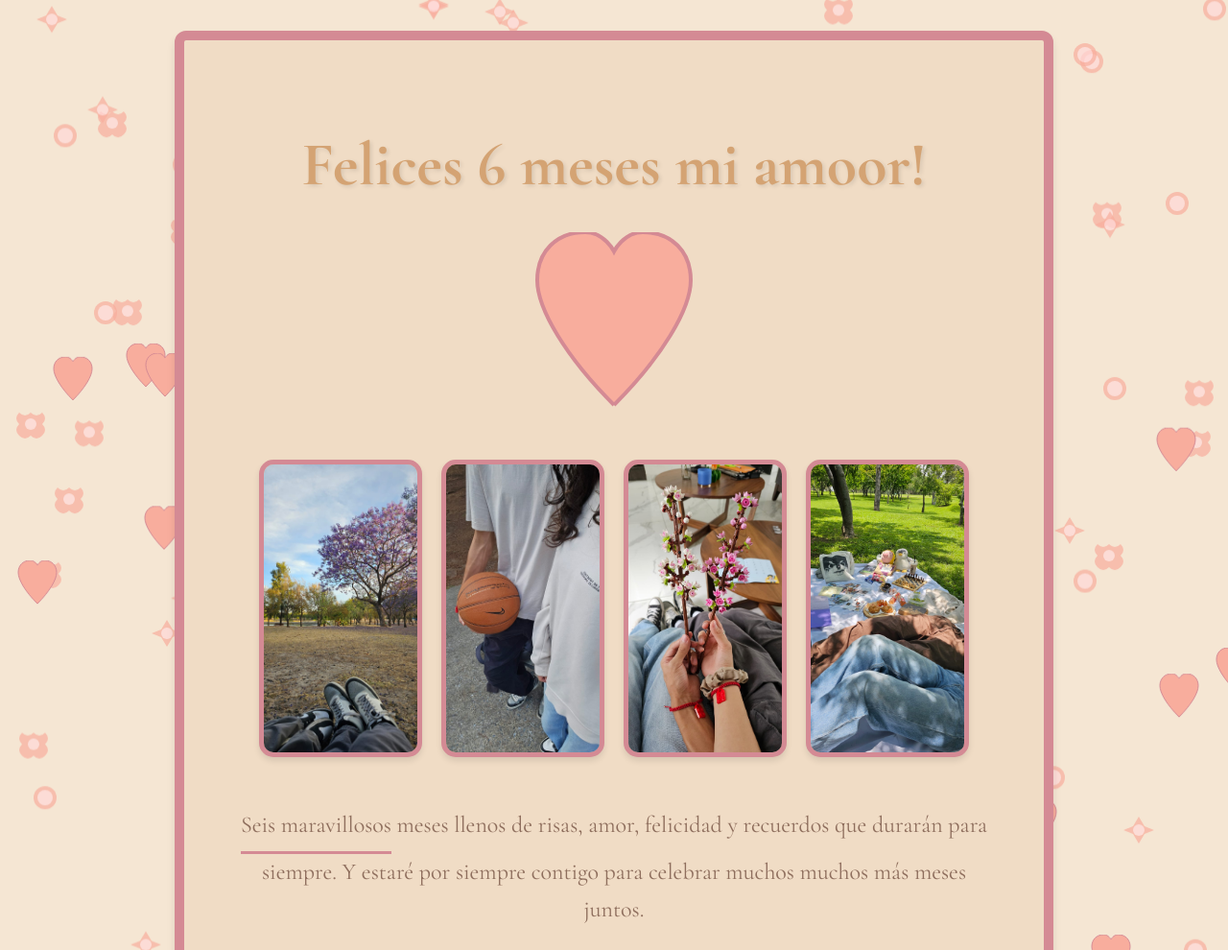
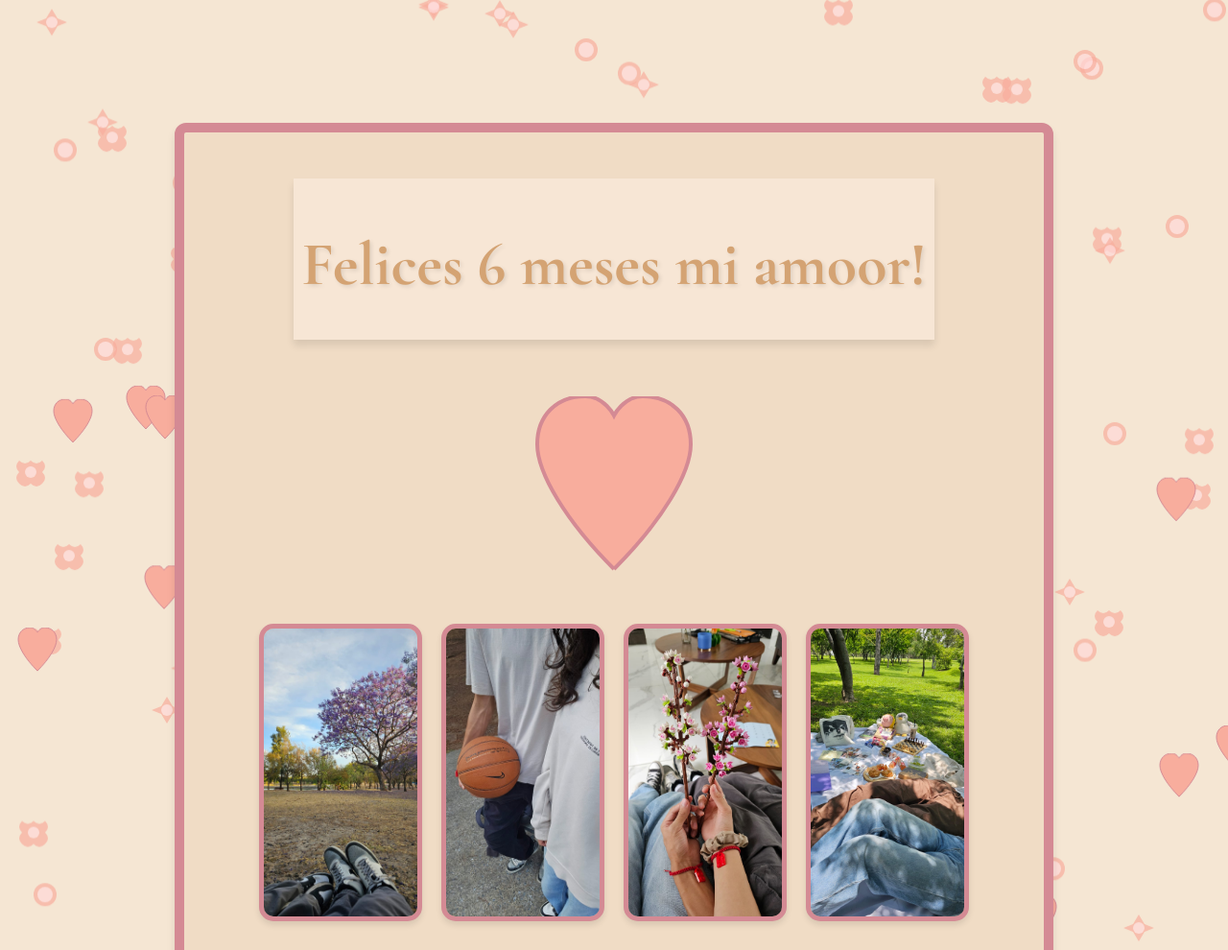
Before and after one commit to Churufuz/.github.io, a plain HTML site: page index.html in a window 1280 px wide. Shown: the top 990 px of the page at 96% size. Drawn offline with nearby package versions, Linux system fonts and the light colour scheme.

Commit message:
Update index.html

```diff
--- a/index.html
+++ b/index.html
@@ -36,10 +36,17 @@
             text-align: center;
             max-width: 800px;
             width: 90%;
-            margin: 2rem auto;
+            margin: 8rem auto 2rem auto;
             position: relative;
             z-index: 1;
             border: 10px solid #d48a94;
+        }
+
+        .highlight {
+        background-color: #f7e6d5; /* Lighter tone than the container background */
+        box-shadow: 0 6px 8px rgba(0, 0, 0, 0.1);
+        padding: 0.5rem;
+        display: inline-block;
         }
 
         h1 {
@@ -235,7 +242,10 @@
     </div>
     <div class="floating-container" id="floating-container"></div>
     <div class="container">
-        <h1>Felices 6 meses mi amoor!</h1>
+        <div class="highlight">
+            <h1>Felices 6 meses mi amoor!</h1>
+        </div>
+        <h3><br></h3>
         <svg class="heart-flower" viewBox="0 0 100 100">
             <path d="M50 90 C25 65 10 40 10 25 C10 10 20 0 35 0 C45 0 50 10 50 10 C50 10 55 0 65 0 C80 0 90 10 90 25 C90 40 75 65 50 90" fill="#f8ad9d" stroke="#d48a94" stroke-width="2" />
         </svg>
```
